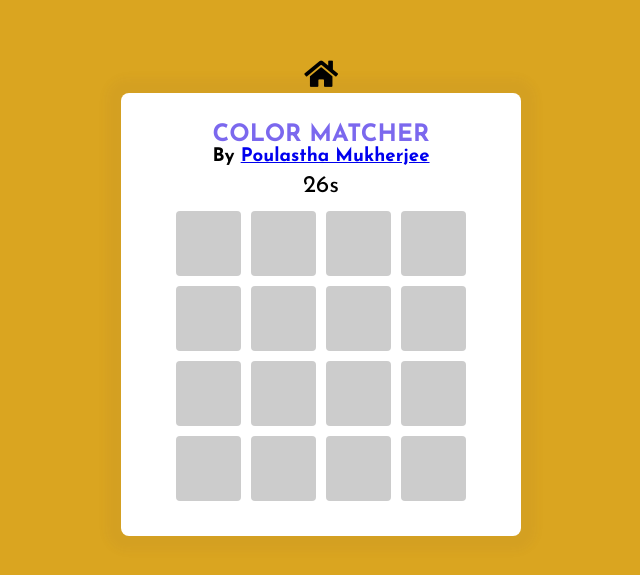
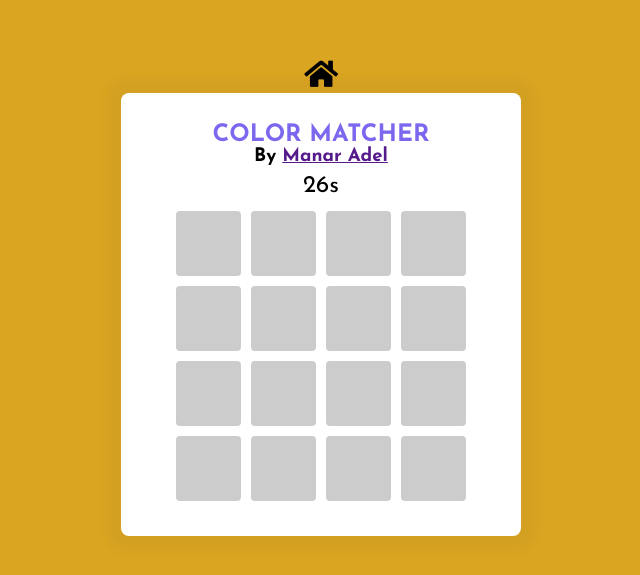
Before and after one commit to Orderr147/Game, a plain HTML site: page Games/Color_Matcher /index.html in a window 1280 px wide. Shown: the part 103-678 px from the top of the page, without its empty margins (319-959 px from the left). Drawn offline with nearby package versions, Linux system fonts and the light colour scheme; files that its build step writes are made by us from their sources; files whose address does not match are found by name.

Commit message:
Update index.html

```diff
--- a/Games/Color_Matcher /index.html
+++ b/Games/Color_Matcher /index.html
@@ -24,7 +24,7 @@
     font-size: 30px; "><a href="https://kunjgit.github.io/GameZone/"><i style="color:black;" class="fas fa-home home-icon"></i></a></div>
     <div class="game">
       <h1 class="game__title">Color Matcher</h1>
-      <h3 class="game__subtitle" >By <a href="https://www.linkedin.com/in/poulastha-mukherjee-5a8554229/">Poulastha Mukherjee</a></h3>
+      <h3 class="game__subtitle" >By <a href="">Manar Adel</a></h3>
       <p class="game__timer"></p>
       <div class="game__button-wrapper">
         <button class="game__button">Play Again</button>
```
